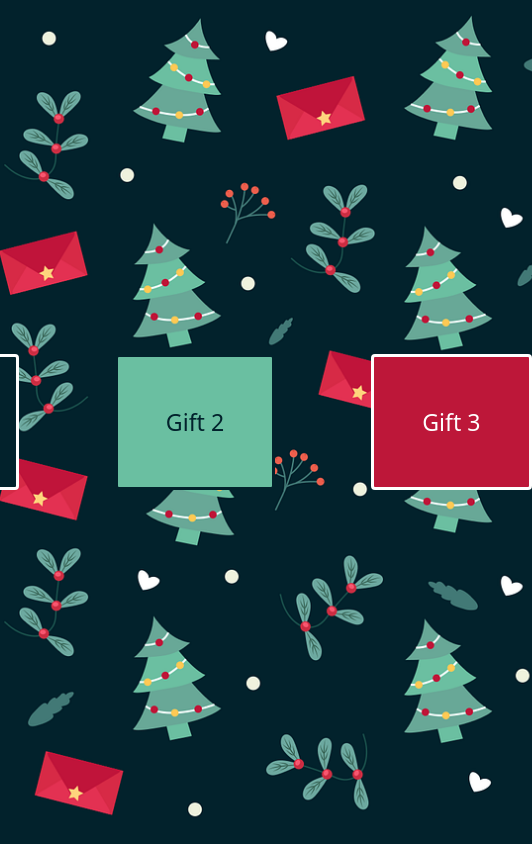
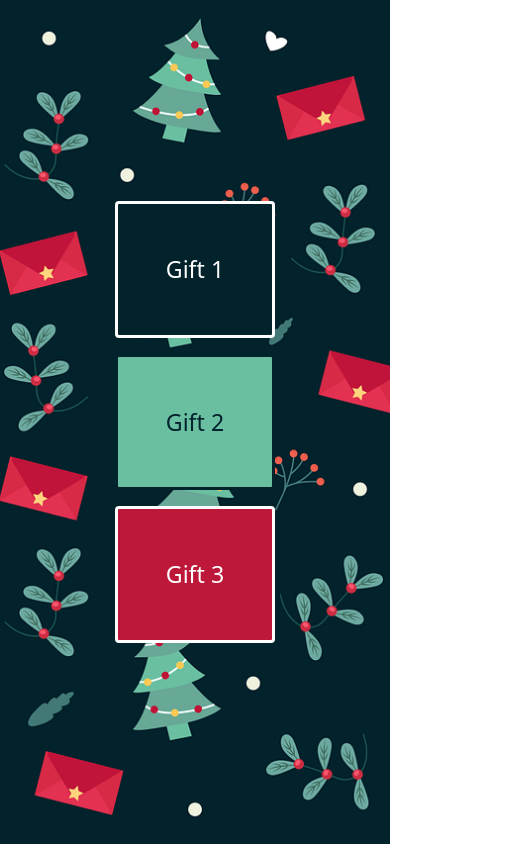
Before and after one commit to LigaMoon/beates_gift, a plain HTML site: page gifts.html in a window 390 px wide. Shown: the whole page, 532 px wide, since content can reach past the window. Drawn offline with nearby package versions, Linux system fonts and the light colour scheme.

Commit message:
Add responsive layout

```diff
--- a/gifts.html
+++ b/gifts.html
@@ -12,6 +12,8 @@
 </head>
 <body>
     <div class="container gift-box d-flex justify-content-center align-items-center">
+      <div class="row">
+        <div class="col-12 col-lg d-flex justify-content-center my-2">
           <button type="button" class="btn btn-info mx-5 p-5 fs-3 g1-btn" data-bs-toggle="modal" data-bs-target="#giftOne">Gift 1</button>
           <div class="modal fade" id="giftOne" tabindex="-1" aria-labelledby="giftOneLabel" aria-hidden="true">
               <div class="modal-dialog">
@@ -28,7 +30,9 @@
                 </div>
               </div>
             </div>
+        </div>
 
+        <div class="col-12 col-lg d-flex justify-content-center my-2">
           <button type="button" class="btn btn-light mx-5 p-5 fs-3 g2-btn" data-bs-toggle="modal" data-bs-target="#giftTwo">Gift 2</button>
           <div class="modal fade" id="giftTwo" tabindex="-1" aria-labelledby="giftTwoLabel" aria-hidden="true">
               <div class="modal-dialog">
@@ -43,7 +47,9 @@
                 </div>
               </div>
             </div>
+        </div>
 
+        <div class="col-12 col-lg d-flex justify-content-center my-2">
           <button type="button" class="btn btn-dark mx-5 p-5 fs-3 g3-btn" data-bs-toggle="modal" data-bs-target="#giftThree">Gift 3</button>
           <div class="modal fade" id="giftThree" tabindex="-1" aria-labelledby="giftThreeLabel" aria-hidden="true">
               <div class="modal-dialog">
@@ -61,6 +67,8 @@
               </div>
             </div>
         </div>
+      </div>
+    </div>
     <script src="https://cdn.jsdelivr.net/npm/@popperjs/core@2.10.2/dist/umd/popper.min.js" integrity="sha384-7+zCNj/IqJ95wo16oMtfsKbZ9ccEh31eOz1HGyDuCQ6wgnyJNSYdrPa03rtR1zdB" crossorigin="anonymous"></script>
     <script src="https://cdn.jsdelivr.net/npm/bootstrap@5.1.3/dist/js/bootstrap.min.js" integrity="sha384-QJHtvGhmr9XOIpI6YVutG+2QOK9T+ZnN4kzFN1RtK3zEFEIsxhlmWl5/YESvpZ13" crossorigin="anonymous"></script>
 </body>
```
Lines whose indentation alone changed are shown as unchanged.
